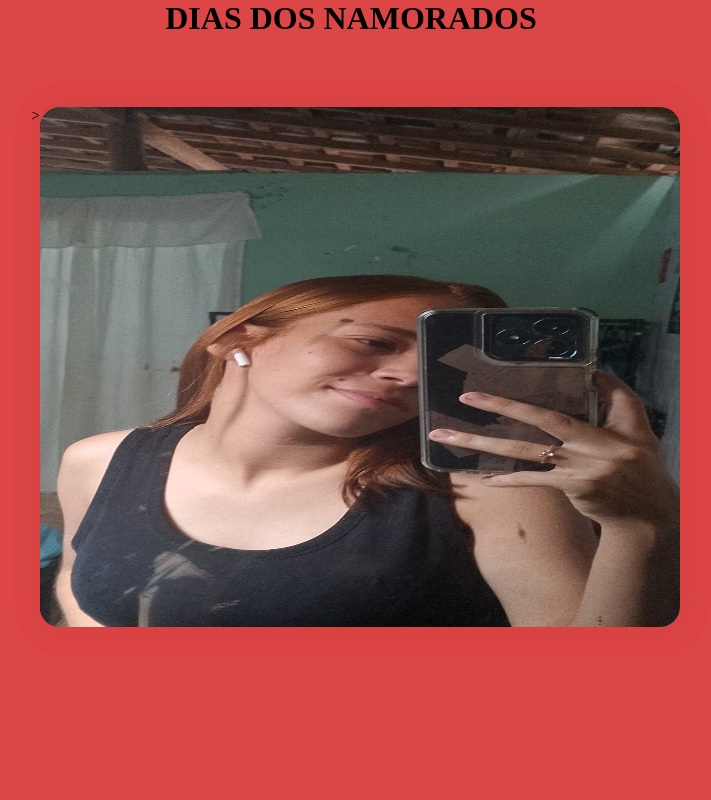
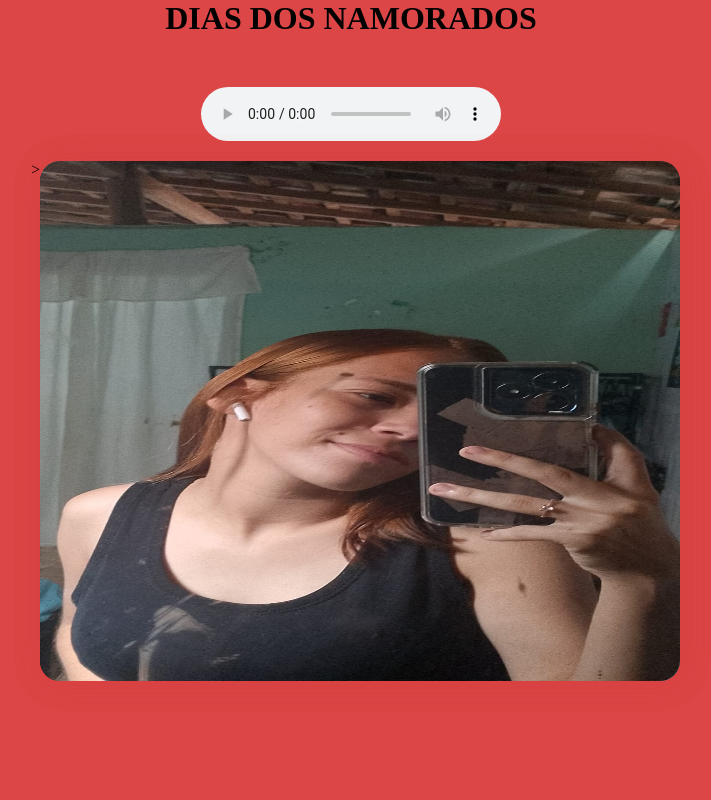
Before and after one commit to DenilsonAmaral/dia.dos.namorados, a plain HTML site: page index.html in a window 1280 px wide. Shown: the top 800 px of the page, without its empty margins (289-1000 px from the left). Drawn offline with Linux system fonts and the light colour scheme.

Commit message:
preciso melhorar

```diff
--- a/index.html
+++ b/index.html
@@ -16,7 +16,7 @@
         </aside>
             <div id="audio">
 
-                <audio  autoplay hidden  id="musica">
+                <audio controls autoplay loop id="musica">
                 <source src="IMAGENS/WhatsApp Audio 2025-06-12 at 20.57.03.mpeg" type="audio/mpeg" >
                 Seu navegador não suporta áudio HTML.
                 </audio>
```
